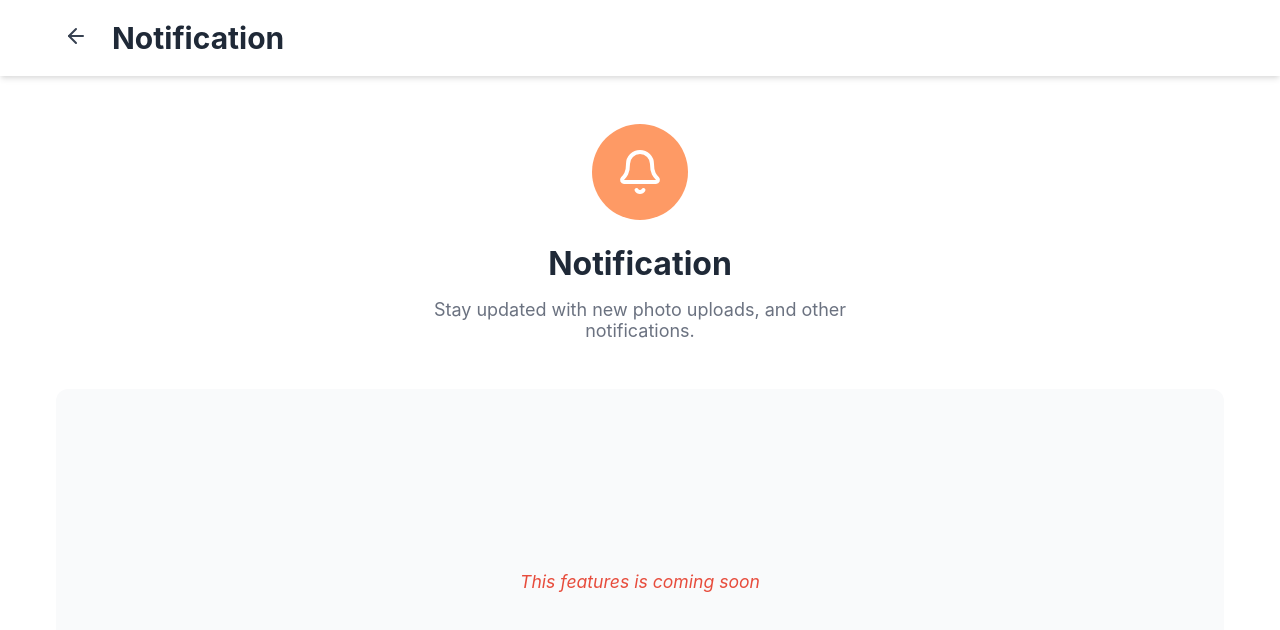
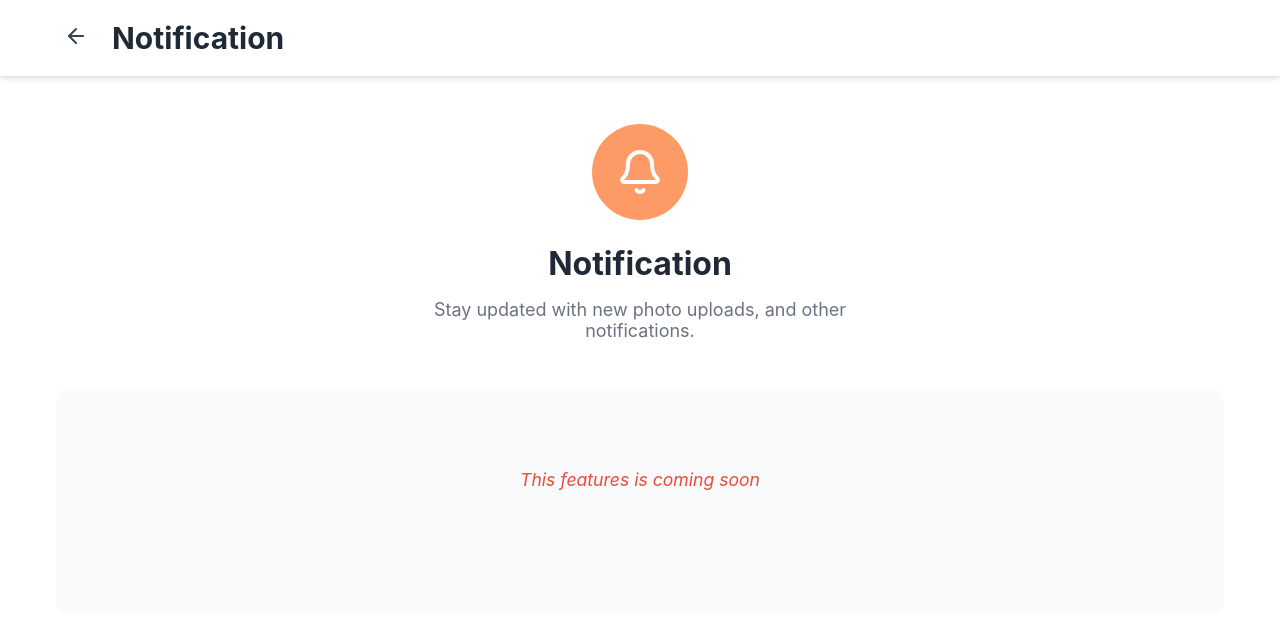
Before and after one commit to Emmanuel4503/BCC-Gallery-Front-end, a React (Vite) app: page /notification in a window 1280 px wide. Shown: the top 630 px of the page. Built offline with nearby package versions, Linux system fonts and the light colour scheme.

Commit message:
BCC Gallery

```diff
--- a/src/styles/HomePage.css
+++ b/src/styles/HomePage.css
@@ -2192,10 +2192,10 @@ html, body {
   }
 
   .error-container {
-    display: flex;
+    /* display: flex; */
     /* flex-direction: column; */
     align-items: center;
-    justify-content: center;
+    /* justify-content: center; */
     padding: 3rem;
     color: #e74c3c;
     text-align: center;
--- a/src/styles/SubPages.css
+++ b/src/styles/SubPages.css
@@ -104,22 +104,22 @@
   }
 
   .placeholder-text {
-    display: flex;
-    flex-direction: column;
+    /* display: flex;
+    flex-direction: column; */
     align-items: center;
-    justify-content: center;
+    /* justify-content: center; */
     padding: 3rem;
     color: #e74c3c;
     text-align: center;
     font-style: italic;
-    min-height: 20rem;
+    min-height: 10rem;
     font-size: 1.1rem;
   }
   .placeholder-loading{
-    display: flex;
+    /* display: flex; */
     /* flex-direction: column; */
     align-items: center;
-    justify-content: center;
+    /* justify-content: center; */
     padding: 3rem;
     text-align: center;
     font-style: italic;
```
